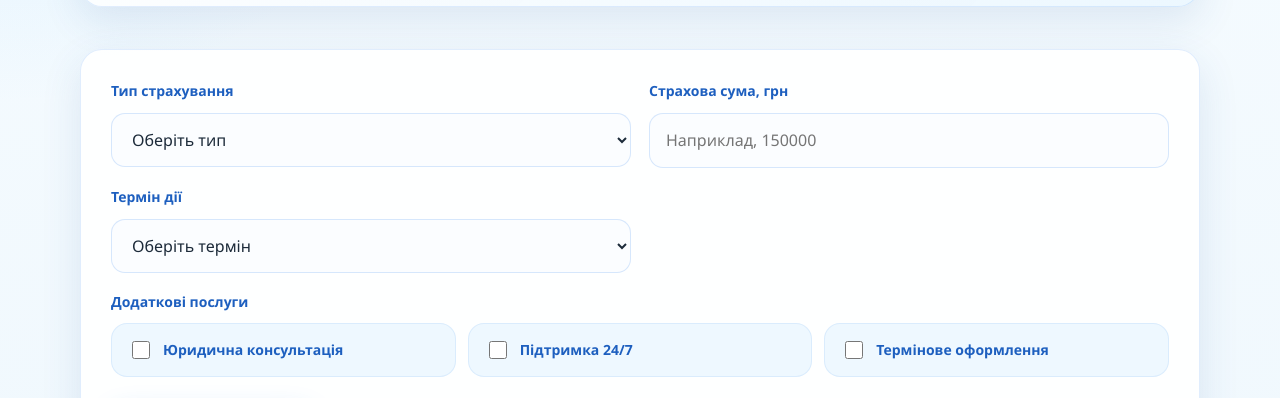
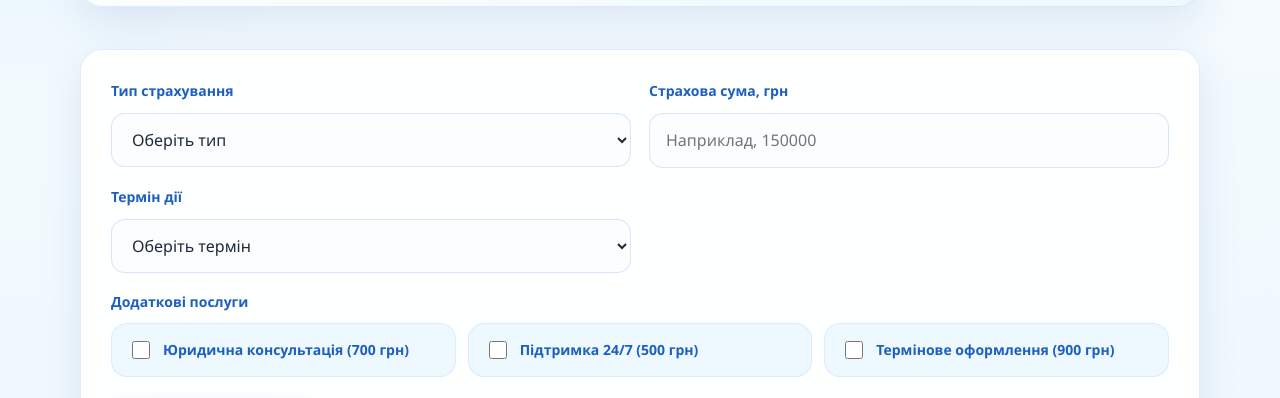
Before and after one commit to pchelovskaaa/Blueshield-Project, a plain HTML site: page calculator.html in a window 1280 px wide. Shown: the part 374-772 px from the top of the page. Drawn offline with Linux system fonts and the light colour scheme.

Commit message:
Update calculator.html

```diff
--- a/calculator.html
+++ b/calculator.html
@@ -64,9 +64,9 @@
           <div class="field field-full">
             <label>Додаткові послуги</label>
             <div class="addons-grid">
-              <label class="addon-option"><input id="legal" type="checkbox"> <span>Юридична консультація</span></label>
-              <label class="addon-option"><input id="support" type="checkbox"> <span>Підтримка 24/7</span></label>
-              <label class="addon-option"><input id="urgent" type="checkbox"> <span>Термінове оформлення</span></label>
+              <label class="addon-option"><input id="legal" type="checkbox"> <span>Юридична консультація (700 грн)</span></label>
+              <label class="addon-option"><input id="support" type="checkbox"> <span>Підтримка 24/7 (500 грн)</span></label>
+              <label class="addon-option"><input id="urgent" type="checkbox"> <span>Термінове оформлення (900 грн)</span></label>
             </div>
           </div>
         </div>
```
